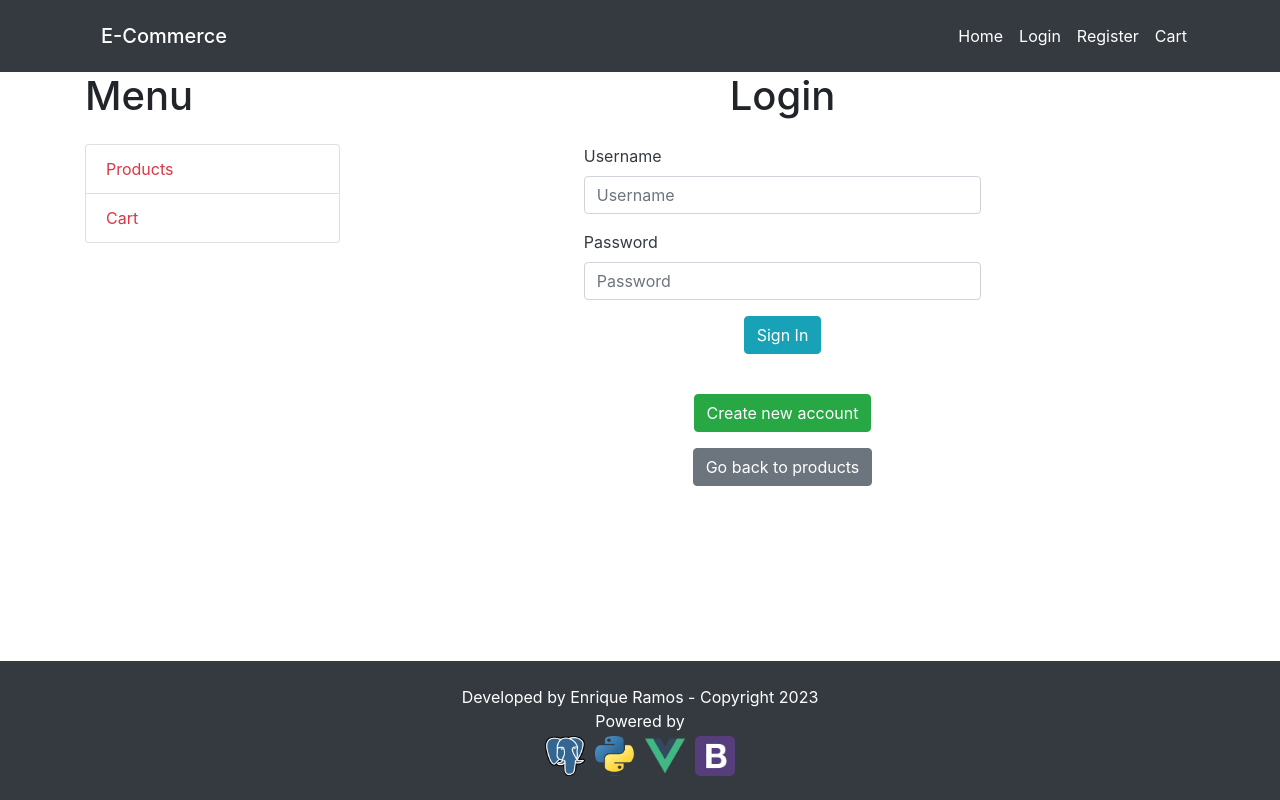
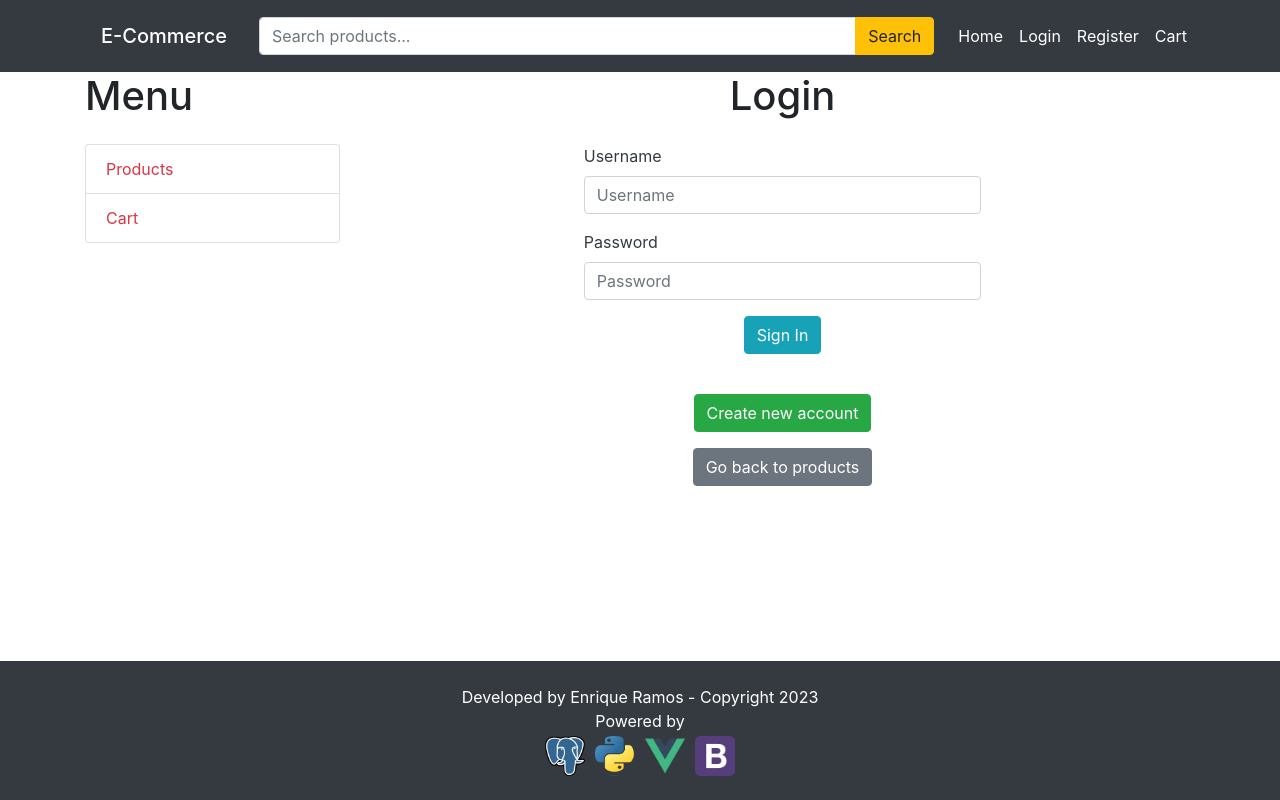
Before and after one commit to brokenerk/e_commerce_front, a Vue app: page /login in a window 1280 px wide. Built offline with nearby package versions, Linux system fonts and the light colour scheme.

Commit message:
search bar

```diff
--- a/src/boot/axios.js
+++ b/src/boot/axios.js
@@ -2,7 +2,7 @@ import axios from 'axios';
 import store from '.././store/index.js';
 
 let config = {
-  baseURL: "http://0.0.0.0:5115/e_commerce",
+  baseURL: process.env.VUE_APP_API_URL + ":" + process.env.VUE_APP_API_PORT + "/e_commerce",
   headers: {
     'Cache-Control': 'no-cache, must-revalidate',
     'Pragma': 'no-cache',
--- a/src/components/UI/NavBarItem.vue
+++ b/src/components/UI/NavBarItem.vue
@@ -1,6 +1,6 @@
 <template>
   <li class="nav-item">
-    <router-link class="nav-link text-white" :to="to">
+    <router-link class="nav-link text-white" :to="to" @click="store.commit('setSearchText', '')">
       {{ caption }}
     </router-link>
   </li>
--- a/src/components/UI/TheMenu.vue
+++ b/src/components/UI/TheMenu.vue
@@ -2,7 +2,7 @@
   <div class="col-lg-3 col-md-3">
     <h1 class="my-4">Menu</h1>
     <div class="list-group">
-      <router-link class="list-group-item text-danger" to="/products">Products</router-link>
+      <router-link class="list-group-item text-danger" to="/products" @click="store.commit('setSearchText', '')">Products</router-link>
       <router-link class="list-group-item text-danger" to="/profile" v-if="isLoggedIn">Profile</router-link>
       <router-link class="list-group-item text-danger" to="/cart">Cart</router-link>
       <router-link class="list-group-item text-danger" to="/orders" v-if="isLoggedIn">Orders</router-link>
--- a/src/components/UI/TheNavBar.vue
+++ b/src/components/UI/TheNavBar.vue
@@ -2,13 +2,22 @@
   <nav class="navbar navbar-expand-lg navbar-dark bg-dark fixed-top">
     <div class="container">
       <!--Brokenerk-->
-      <router-link class="nav-link text-white" to="/">
+      <router-link class="nav-link text-white" to="/" @click="store.commit('setSearchText', '')">
         <span class="navbar-brand mb-0 h1">E-Commerce</span>
       </router-link>
       <!--Boton responsive-->
       <button class="navbar-toggler" @click="collapseNavbarList">
         <span class="navbar-toggler-icon"></span>
       </button>
+
+      <!--Search Bar-->
+      <div class="input-group">
+        <input type="text" class="form-control" v-model="searchText" placeholder="Search products..."/>
+        <div class="input-group-append">
+          <button class="btn btn-warning" @click="searchProduct()">Search</button>
+        </div>
+      </div>
+
       <!--Lista links-->
       <div class="navbar-collapse" :style="'display:' + collapseClass">
         <ul class="navbar-nav ml-auto">
@@ -68,6 +77,7 @@ export default {
   data() {
     return {
       collapseClass: "none",
+      searchText: ''
     };
   },
   computed: {
@@ -88,7 +98,11 @@ export default {
         this.$router.replace('/products');
       else
         this.$router.replace(this.$route.redirectedFrom.fullPath)
-    }
+    },
+    searchProduct() {
+      this.$store.commit('setSearchText', this.searchText);
+      this.$router.replace('/products');
+    },
   },
 };
 </script>
--- a/src/main.js
+++ b/src/main.js
@@ -3,7 +3,7 @@ import App from './App.vue';
 import router from './router.js';
 import store from './store/index.js';
 import { api } from './boot/axios';
-import Swal from 'sweetalert2'
+import Swal from 'sweetalert2';
 
 const app = createApp(App);
 
--- a/src/pages/Products.vue
+++ b/src/pages/Products.vue
@@ -23,10 +23,15 @@ export default {
       products: null,
     }
   },
-  async created() {
+  computed: {
+    searchText() {
+      return this.$store.getters.searchText;
+    }
+  },
+  methods: {
+    async loadProducts() {
       try {
-
-      const response = await this.$axios.get('/products');
+        const response = await this.$axios.get('/products?search=' + this.searchText);
         this.products = response.data.products;
       }
       catch(e) {
@@ -34,5 +39,14 @@ export default {
         this.$swal.fire("Error Loading Products", "Please try again later", "error");
       }
     }
+  },
+  watch: {
+    searchText() {
+      this.loadProducts();
+    }
+  },
+  async created() {
+    this.loadProducts();
+  }
 };
 </script>
--- a/src/store/index.js
+++ b/src/store/index.js
@@ -1,9 +1,11 @@
 import { createStore } from 'vuex';
 import authModule from './modules/auth/index.js';
+import searchbarModule from './modules/searchbar/index.js';
 
 const store = createStore({
   modules: {
-    auth: authModule
+    auth: authModule,
+    searchbar: searchbarModule
   }
 });
 
--- /dev/null
+++ b/src/store/modules/searchbar/getters.js
@@ -0,0 +1,5 @@
+export default {
+  searchText(state) {
+    return state.searchText;
+  },
+};
--- /dev/null
+++ b/src/store/modules/searchbar/index.js
@@ -0,0 +1,12 @@
+import mutations from './mutations.js';
+import getters from './getters.js';
+
+export default {
+  state() {
+    return {
+      searchText: ''
+    };
+  },
+  mutations,
+  getters
+};
--- /dev/null
+++ b/src/store/modules/searchbar/mutations.js
@@ -0,0 +1,5 @@
+export default {
+  setSearchText(state, searchText) {
+    state.searchText = searchText;
+  }
+};
```
Also changed, not shown: 1 other file (tests, documents, lock files or other folders). Lines whose indentation alone changed are shown as unchanged.
